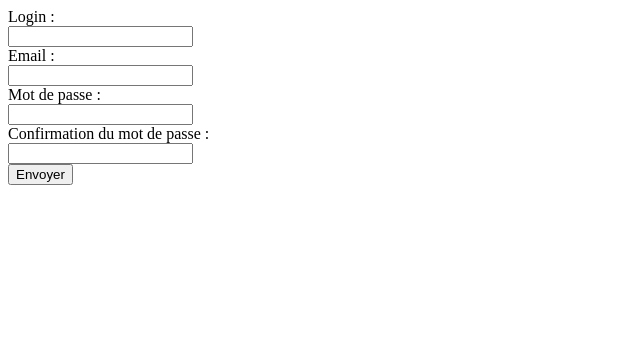
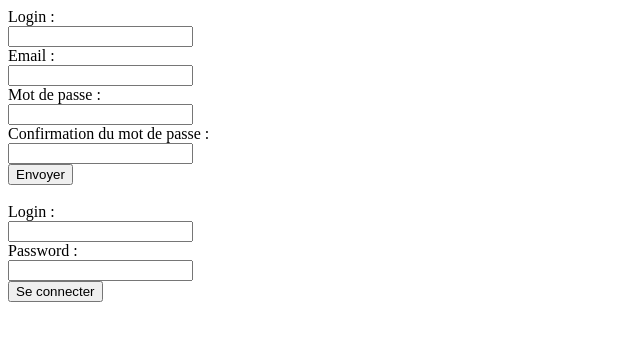
Before and after one commit to Aequin0x/36auth, a PHP site: page / in a window 1280 px wide. Shown: the top 341 px of the page, without its empty margins (0-640 px from the left). Run offline with PHP 8.4, Linux system fonts and the light colour scheme.

Commit message:
+connexion

```diff
--- a/index.php
+++ b/index.php
@@ -26,7 +26,7 @@
 			<br>
 			<button name="send">Envoyer</button>
 		</form>
-
+<br>
 </body>
 </html>
 
@@ -42,7 +42,7 @@ var_dump(password_verify("test", $crypt));
 		$password = password_hash(trim($_POST['password']), PASSWORD_DEFAULT);
 
 		$query= $db->prepare("INSERT INTO user(login, email, password, date) VALUES(:login, :email, :password, :date)");
-		$query->bindValue(":login", $_POST['send'], PDO::PARAM_STR);
+		$query->bindValue(":login", $_POST['login'], PDO::PARAM_STR);
 		$query->bindValue(":email", $_POST['email'], PDO::PARAM_STR);
 		$query->bindValue(":password", $password, PDO::PARAM_STR);
 		$query->bindValue(":date", $date, PDO::PARAM_INT);
@@ -52,5 +52,41 @@ var_dump(password_verify("test", $crypt));
 ?>
 
 <form method="POST">
+	<div>
+		<label>Login :</label>
+		<br>
+		<input type="text" name="login">
+	</div>
+	<div>
+		<label>Password :</label>
+		<br>
+		<input type="text" name="password">
+	</div>
+	<div>
+		<button name="loginForm">Se connecter</button>
+	</div>
+</form>
 
-</form>
+<?php
+if(isset($_POST['loginForm'])){
+	$login = $_POST['login'];
+	$password = $_POST['password'];
+	if(!empty($login) && !empty($password)){
+		$query = $db->prepare("SELECT * FROM user WHERE login = :login");
+		$query->bindValue(":login", $login, PDO::PARAM_STR);
+		$query->execute();
+		// On verifie que l'utilisateur existe ou pas (1 ou 0)
+		if($query->rowCount()){
+			$user = $query->fetch();
+			$valid= password_verify($password, $user['password']);
+			if($valid){
+				echo "SESSION";
+			}else{
+				echo "Le mot de passe n'est pas correct.";
+			}
+		}else{
+			echo "L'utilisateur n'existe pas.";
+		}
+	}
+}
+?>
```
